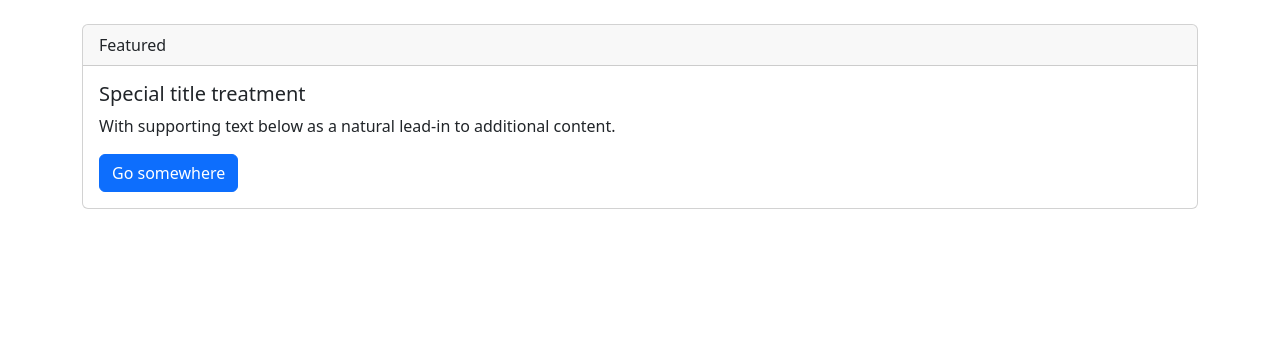
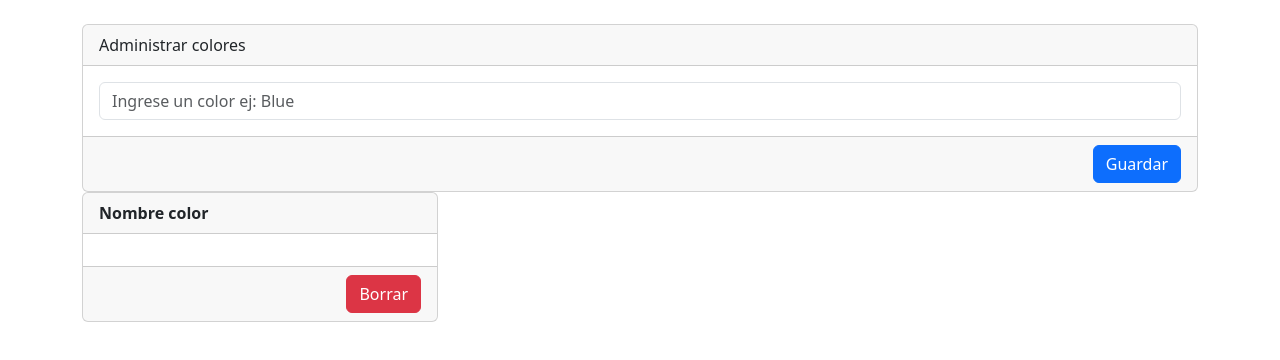
Before and after one commit to nachonazar/Ejercicio6-React, a React (Vite) app: page / in a window 1280 px wide. Shown: the top 360 px of the page. Built offline with nearby package versions, Linux system fonts and the light colour scheme.

Commit message:
agregue el maquetado inicial de los componentes Formulario y Item

```diff
--- a/src/App.jsx
+++ b/src/App.jsx
@@ -1,11 +1,17 @@
 import "bootstrap/dist/css/bootstrap.min.css"
 import FormularioColor from "./components/FormularioColor"
+import ItemColor from "./components/ItemColor"
 
 function App() {
 
   return (
     <div className="container mt-4">
     <FormularioColor></FormularioColor>
+    <div className='row'>
+    <div className='col-md-4 mb-4'>
+      <ItemColor></ItemColor>
+    </div>
+    </div>
     </div>
   )
 }
--- a/src/components/FormularioColor.jsx
+++ b/src/components/FormularioColor.jsx
@@ -1,18 +1,18 @@
 import React from 'react';
-import {Card, Button} from "react-bootstrap"
+import {Card, Button, Form} from "react-bootstrap"
+
 
 const FormularioColor = () => {
     return (
         <>
         <Card>
-      <Card.Header>Featured</Card.Header>
+      <Card.Header>Administrar colores</Card.Header>
       <Card.Body>
-        <Card.Title>Special title treatment</Card.Title>
-        <Card.Text>
-          With supporting text below as a natural lead-in to additional content.
-        </Card.Text>
-        <Button variant="primary">Go somewhere</Button>
-      </Card.Body>
+        <Form.Control type="text" placeholder="Ingrese un color ej: Blue" readOnly />
+        </Card.Body>
+        <Card.Footer className='d-flex justify-content-end'>
+            <Button variant="primary">Guardar</Button>
+        </Card.Footer>
     </Card>
     </>
     );
--- a/src/components/ItemColor.jsx
+++ b/src/components/ItemColor.jsx
@@ -1,10 +1,16 @@
 import React from 'react';
+import {Card, Button} from "react-bootstrap"
 
 const ItemColor = () => {
     return (
-        <div>
-
-        </div>
+            <Card>
+      <Card.Header><strong>Nombre color</strong></Card.Header>
+      <Card.Body>
+        </Card.Body>
+        <Card.Footer className='d-flex justify-content-end'>
+            <Button variant="danger">Borrar</Button>
+        </Card.Footer>
+    </Card>
     );
 };
 
```
